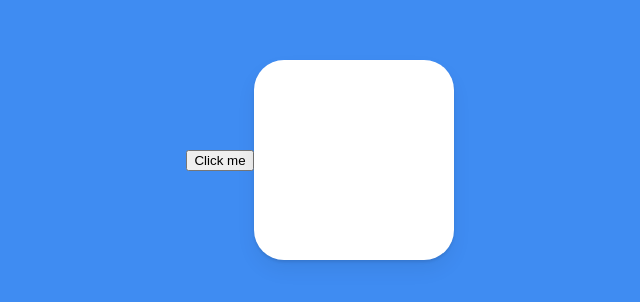
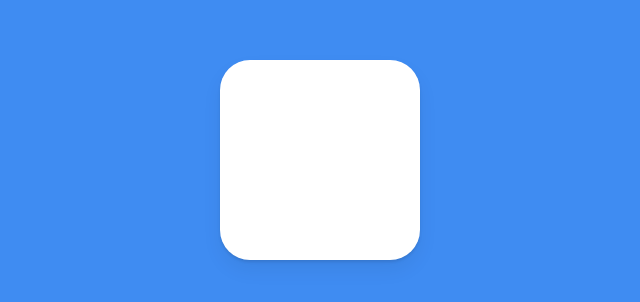
Before and after one commit to ICE0208/react-master-class, a React (Create React App) app: page / in a window 1280 px wide. Shown: the part 240-542 px from the top of the page, without its empty margins (320-960 px from the left). Built offline with nearby package versions, Linux system fonts and the light colour scheme.

Commit message:
(#8.8) MotionValues part Two

```diff
--- a/src/App.tsx
+++ b/src/App.tsx
@@ -4,6 +4,7 @@ import {
   motion,
   useMotionValue,
   useMotionValueEvent,
+  useTransform,
 } from "framer-motion";
 import { useEffect, useRef } from "react";
 
@@ -42,14 +43,15 @@ const boxVariants: Variants = {
 
 function App() {
   const x = useMotionValue(0);
+  const scale = useTransform(x, [-800, 0, 800], [2, 1, 0]);
   useMotionValueEvent(x, "change", (l) => {
-    console.log(l);
+    console.log(scale.get());
   });
+
   return (
     <Wrapper>
-      <button onClick={() => x.set(200)}>Click me</button>
       <Box
-        style={{ x }}
+        style={{ x, scale }}
         drag="x"
         dragSnapToOrigin
       />
```
